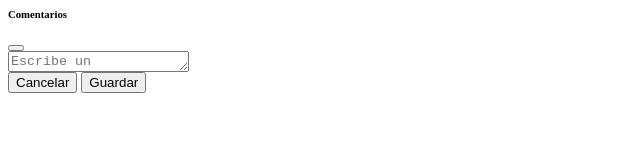
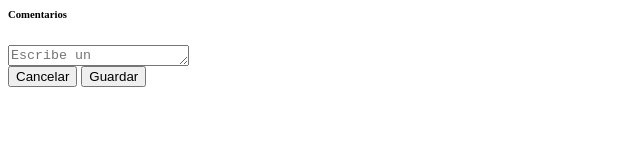
Before and after one commit to argie-fullstack-java-generation-ch14/impulsus, a plain HTML site: page src/components/task-comments/index.html in a window 1280 px wide. Shown: the whole page, without its empty margins (0-640 px from the left). Drawn offline with Linux system fonts and the light colour scheme.

Commit message:
refactor: simplify header layout in task comments panel

```diff
--- a/src/components/task-comments/index.html
+++ b/src/components/task-comments/index.html
@@ -1,17 +1,8 @@
 <div class="task-comments-panel d-flex flex-column flex-grow-1">
 
-  <div class="d-flex justify-content-between align-items-center mb-3">
-    <div class="d-flex align-items-center gap-2">
-      <i class="fa-regular fa-message text-dark fs-6"></i>
-      <h6 class="m-0 fw-bold text-dark">Comentarios</h6>
-    </div>
-
-    <div class="d-flex align-items-center gap-2">
-      <button type="button" class="create-task-card__header-btn d-none d-lg-inline-flex ms-1" data-bs-dismiss="modal"
-        aria-label="Cerrar">
-        <i class="fa-solid fa-xmark"></i>
-      </button>
-    </div>
+  <div class="d-flex align-items-center gap-2 mb-3">
+    <i class="fa-regular fa-message text-dark fs-6"></i>
+    <h6 class="m-0 fw-bold text-dark">Comentarios</h6>
   </div>
 
   <div class="task-comments__composer mb-4">
```
